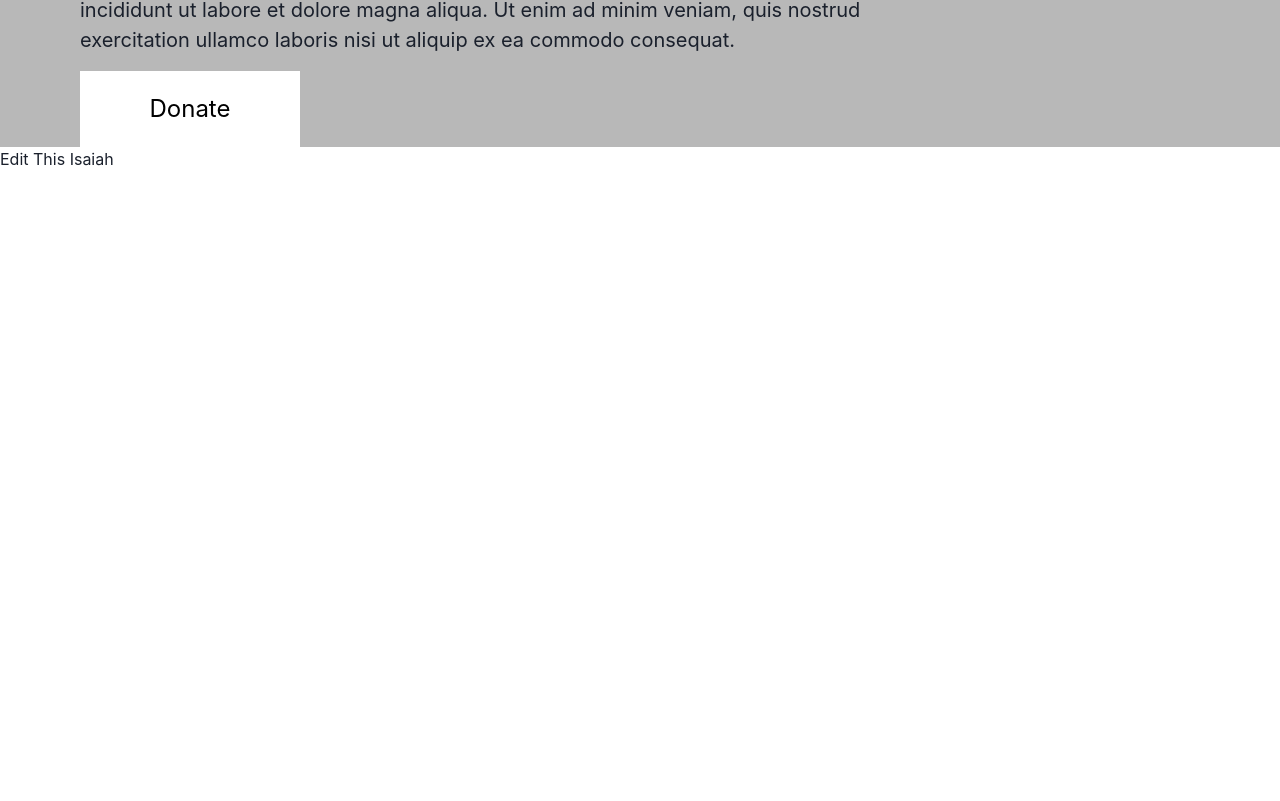
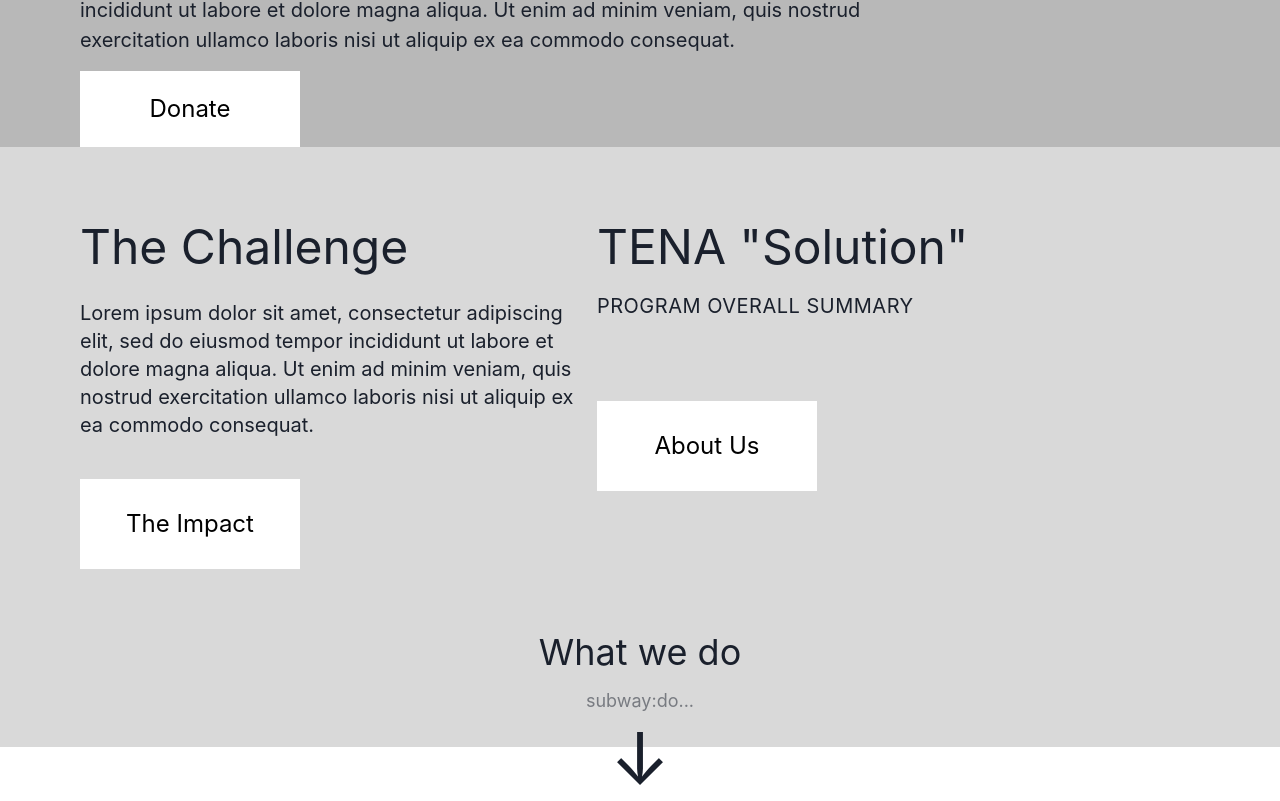
Before and after one commit to Cobby914/TENA, a React (Vite) app in the folder client/: page / in a window 1280 px wide. Shown: the part 603-1404 px from the top of the page. Before the commit the page ends 800 px from the top, so only its background shows below. Built offline with nearby package versions, Linux system fonts and the light colour scheme.

Commit message:
Full Homepage

```diff
--- a/client/src/components/layout/ProblemStatement.jsx
+++ b/client/src/components/layout/ProblemStatement.jsx
@@ -1,7 +1,61 @@
-import { Text } from "@chakra-ui/react";
+import { Text, Box, Flex, VStack } from "@chakra-ui/react";
+import Button from "../ui/Button";
 
 export default function ProblemStatement() {
     return (
-        <Text>Edit This Isaiah</Text>
+        <Box
+            as="section"
+            bg="rgb(217, 217, 217)" //Light Gray Section
+            width="100%"
+            px="20"
+            py="16"
+            height="600px"
+        >
+            {/* Top 2 Column Content*/}
+            <Flex justifyContent="space-between" alightItem="flex-start">
+                {/*The Challenge*/}
+                <Box width="600px">
+                    <Text fontSize="5xl" mb="4">
+                        The Challenge
+                    </Text>
+
+                    <Text fontSize="xl" lineHeight="1.4" mb="10">
+                        Lorem ipsum dolor sit amet, consectetur adipiscing elit, sed do eiusmod tempor incididunt ut labore
+                        et dolore magna aliqua. Ut enim ad minim veniam, quis nostrud exercitation ullamco laboris nisi ut
+                        aliquip ex ea commodo consequat.
+                    </Text>
+
+                    <Button>The Impact</Button>
+                </Box>
+
+                {/*TENA Solution */}
+                <Box width="700px">
+                    <Text fontSize="5xl" mb="2">
+                        TENA "Solution"
+                    </Text>
+
+                    <Text fontSize="xl" letterSpacing="wide" mb="12">
+                        PROGRAM OVERALL SUMMARY
+                    </Text>
+
+                    {/*About Us Button*/}
+                    <Box mt="20">
+                        <Button>About Us</Button>
+                    </Box>
+                </Box>
+            </Flex>
+
+            {/*What We Do + arrow*/}
+            <VStack spacing="2" mt="14" textAlign="center">
+                <Text fontSize="4xl">What we do</Text>
+                <Text fontSize="lg" opacity="0.5">
+                    subway:do...
+                </Text>
+
+                <Text fontSize="7xl" lineHeight="1">
+                    ↓
+                </Text>
+            </VStack>
+        </Box>
     );
 }
```
